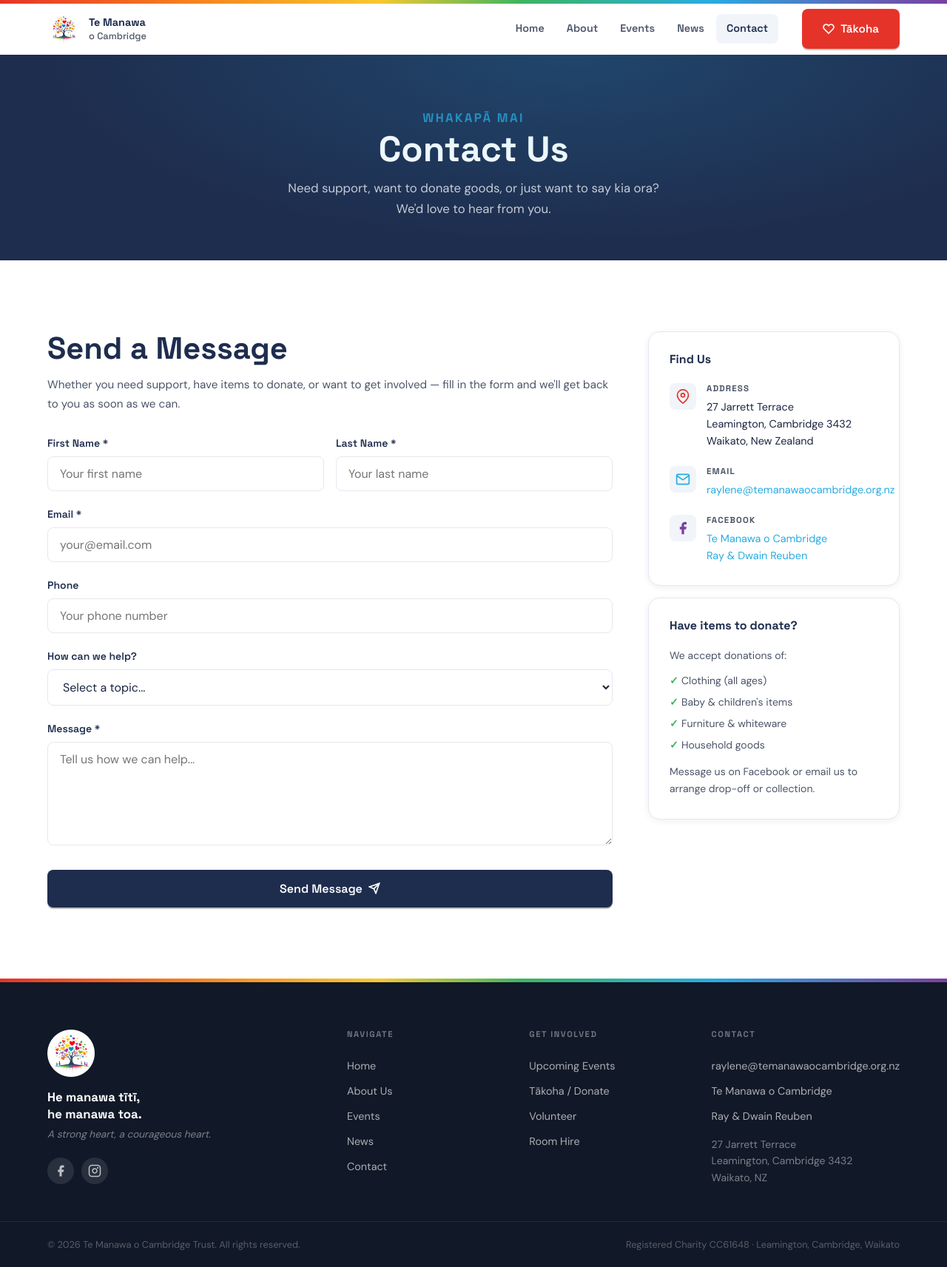
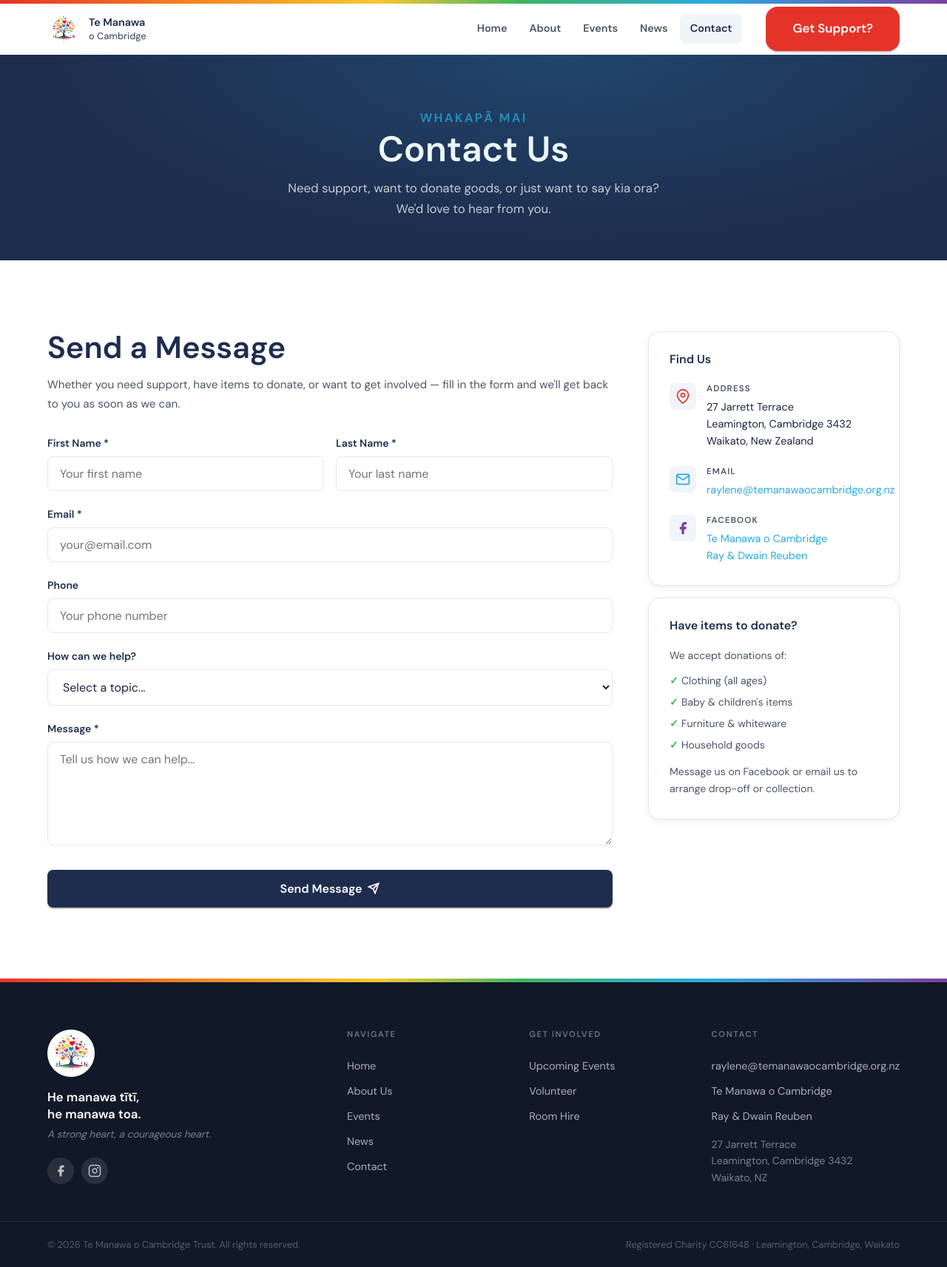
Before and after one commit to temanawaocambridge/temanawaocambridge-site, a Vue app: page /contact in a window 1280 px wide. Shown: the whole page at 74% size. Built offline with nearby package versions, Linux system fonts and the light colour scheme.

Commit message:
disable donation until implemented properly

```diff
--- a/src/components/TheFooter.vue
+++ b/src/components/TheFooter.vue
@@ -25,7 +25,7 @@
         <div class="col">
           <h4>Get Involved</h4>
           <RouterLink to="/events" class="foot-link">Upcoming Events</RouterLink>
-          <RouterLink to="/donate" class="foot-link">Tākoha / Donate</RouterLink>
+          <!-- <RouterLink to="/donate" class="foot-link">Tākoha / Donate</RouterLink> -->
           <RouterLink to="/contact" class="foot-link">Volunteer</RouterLink>
           <RouterLink to="/contact" class="foot-link">Room Hire</RouterLink>
         </div>
--- a/src/components/TheHeader.vue
+++ b/src/components/TheHeader.vue
@@ -12,9 +12,12 @@
       </nav>
 
       <div class="nav-actions">
-        <RouterLink to="/donate" class="btn btn-donate">
+        <!-- <RouterLink to="/donate" class="btn btn-donate">
           <svg width="16" height="16" viewBox="0 0 24 24" fill="none" stroke="currentColor" stroke-width="2.5" aria-hidden="true"><path d="M20.84 4.61a5.5 5.5 0 0 0-7.78 0L12 5.67l-1.06-1.06a5.5 5.5 0 0 0-7.78 7.78l1.06 1.06L12 21.23l7.78-7.78 1.06-1.06a5.5 5.5 0 0 0 0-7.78z"/></svg>
           Tākoha
+        </RouterLink> -->
+        <RouterLink to="/contact" class="btn btn-lg btn-donate">
+          Get Support?
         </RouterLink>
         <button class="burger" @click="open = !open" :aria-expanded="open.toString()" aria-controls="mobile-menu" aria-label="Toggle menu">
           <span :class="{ open }"></span>
@@ -26,7 +29,8 @@
 
     <nav id="mobile-menu" class="mobile-nav" :class="{ open }" aria-label="Mobile navigation">
       <RouterLink v-for="l in links" :key="l.to" :to="l.to" class="mobile-link" @click="open = false">{{ l.label }}</RouterLink>
-      <RouterLink to="/donate" class="btn btn-donate mobile-donate" @click="open = false">Tākoha / Donate</RouterLink>
+      <!-- <RouterLink to="/donate" class="btn btn-donate mobile-donate" @click="open = false">Tākoha / Donate</RouterLink> -->
+       <RouterLink to="/contact" class="btn btn-lg btn-donate" @click="open = false">Get Support</RouterLink>
     </nav>
   </header>
 </template>
--- a/src/router/index.js
+++ b/src/router/index.js
@@ -6,7 +6,7 @@
   { path: '/about', component: () => import('../views/About.vue') },
   { path: '/events', component: () => import('../views/Events.vue') },
   { path: '/news', component: () => import('../views/News.vue') },
-  { path: '/donate', component: () => import('../views/Donate.vue') },
+  // { path: '/donate', component: () => import('../views/Donate.vue') },
   { path: '/contact', component: () => import('../views/Contact.vue') },
 ]
 
--- a/src/style.css
+++ b/src/style.css
@@ -30,7 +30,8 @@
   --border:     #e4e8f0;
 
   /* Typography */
-  --font-head: 'Space Grotesk', system-ui, sans-serif;
+  /* --font-head: 'Space Grotesk', system-ui, sans-serif; */
+  --font-head: 'DM Sans', system-ui, sans-serif;
   --font-body: 'DM Sans', system-ui, sans-serif;
 
   /* Spacing */
--- a/src/views/Home.vue
+++ b/src/views/Home.vue
@@ -96,7 +96,7 @@
       </div>
       <div class="donate-btns">
         <RouterLink to="/contact" class="btn btn-lg donate-cta-btn">Get In Touch</RouterLink>
-        <RouterLink to="/donate" class="btn btn-lg btn-ghost">Donate</RouterLink>
+        <!-- <RouterLink to="/donate" class="btn btn-lg btn-ghost">Donate</RouterLink> -->
       </div>
     </div>
   </section>
```
Also changed, not shown: 1 other file (tests, documents, lock files or other folders).
